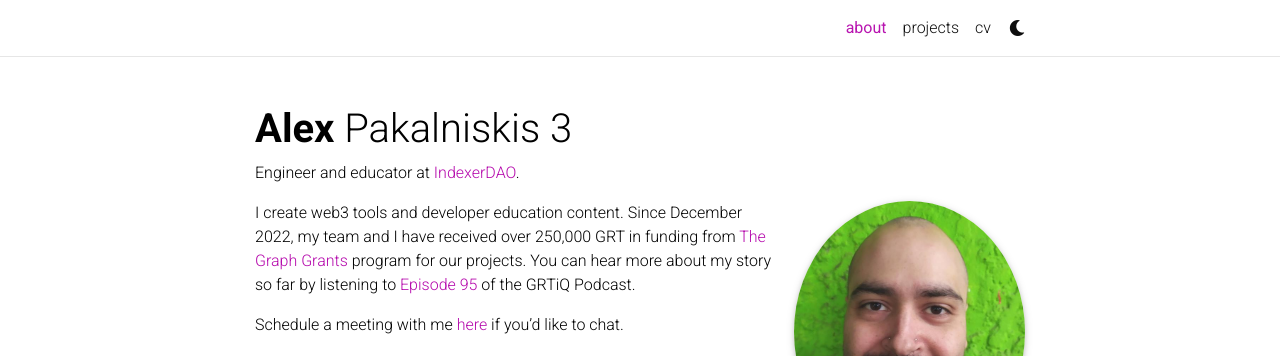
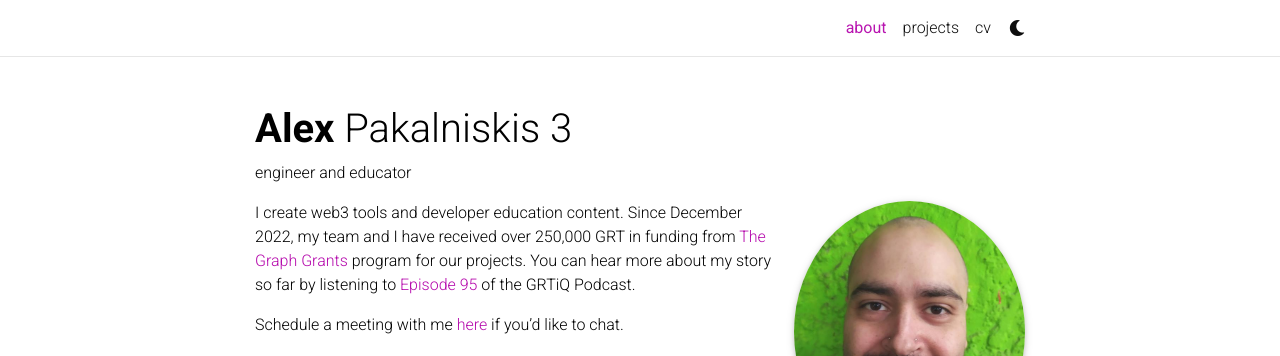
Before and after one commit to alex-pakalniskis/alex-pakalniskis.github.io, a Jekyll site: the page built from _pages/about.md, in a window 1280 px wide. Shown: the top 356 px of the page. Built offline with Jekyll 4.4.1, drawn with Linux system fonts in a browser that asks for light colours; full-size pictures stand in for the smaller copies a plugin makes; comment, search, counter and statistics services are not loaded; a style sheet for code colours, icons or effects is not loaded.

Commit message:
Update about.md

```diff
--- a/_pages/about.md
+++ b/_pages/about.md
@@ -2,7 +2,7 @@
 layout: about
 title: about
 permalink: /
-subtitle: Engineer and educator at <a href='https://www.indexerdao.com/'>IndexerDAO</a>.
+subtitle: engineer and educator
 
 profile:
   align: right
```
